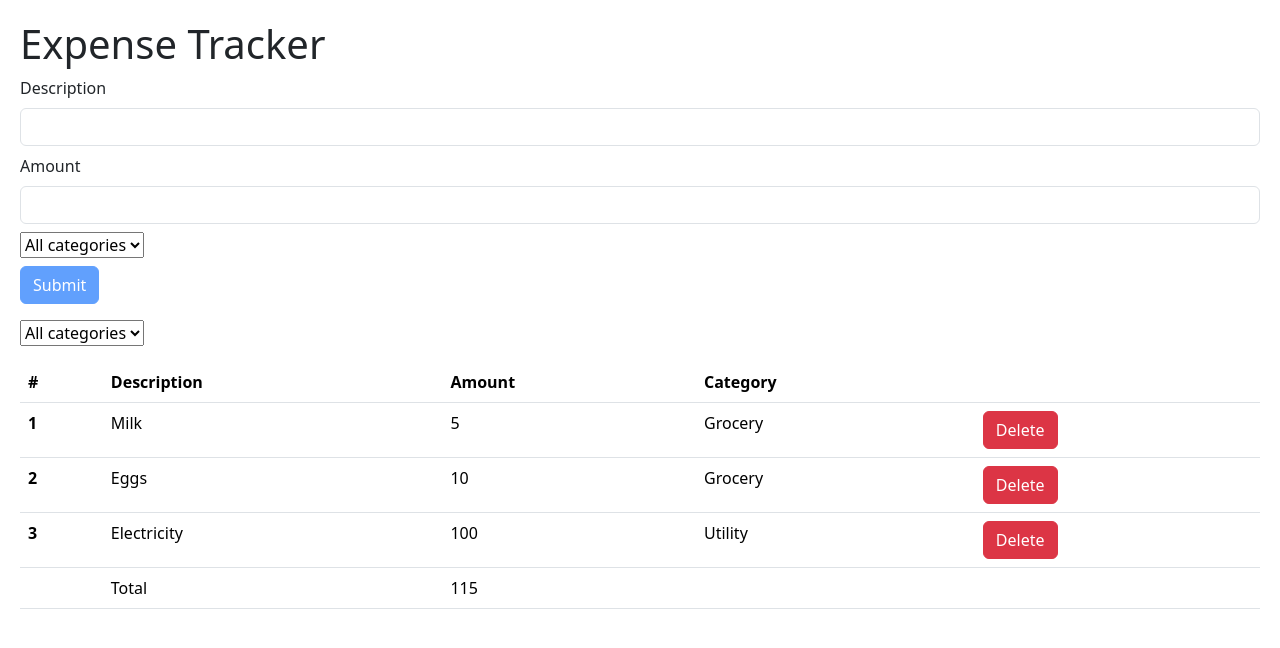
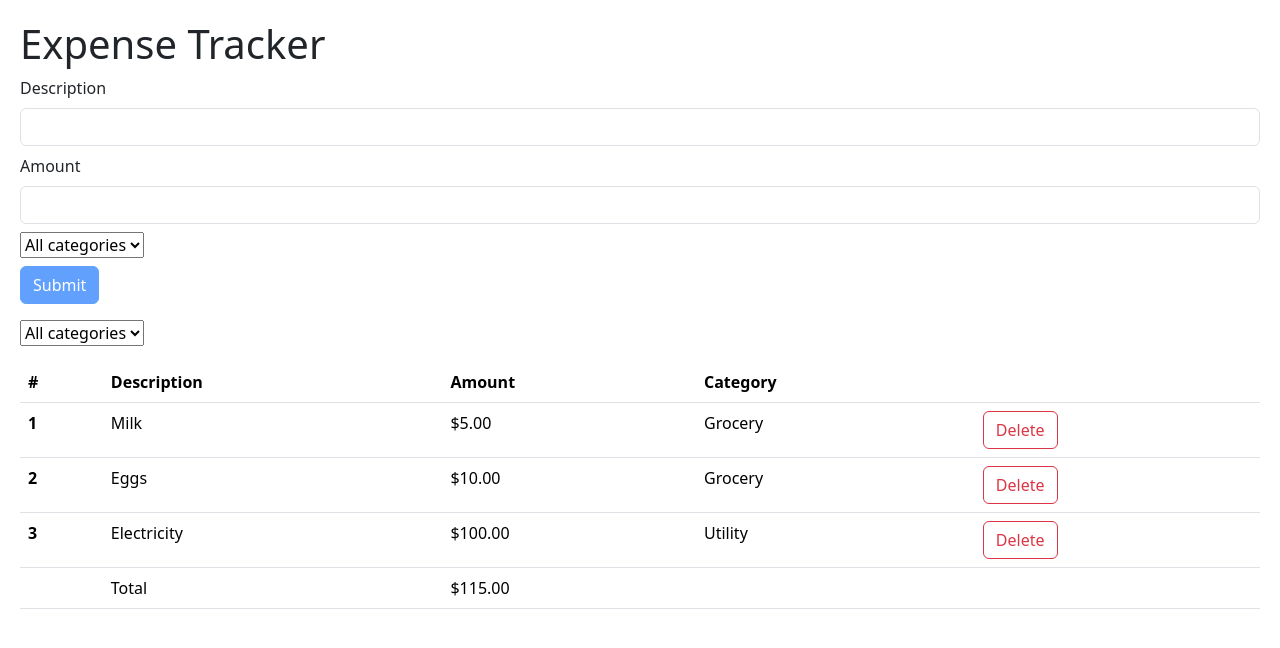
Before and after one commit to sawfiz/Mosh-React-Part-1, a React (Vite) app: page / in a window 1280 px wide. Shown: the top 648 px of the page. Built offline with nearby package versions, Linux system fonts and the light colour scheme; the HTML template or start-up script is replaced by a standard one.

Commit message:
Commit with 4 issues before checking solution

```diff
--- a/src/App.tsx
+++ b/src/App.tsx
@@ -12,6 +12,12 @@ const sample: FormData[] = [
   { description: "Eggs", amount: 10, category: "Grocery" },
   { description: "Electricity", amount: 100, category: "Utility" },
 ];
+
+// ! Three issues
+// - Form validation errors only show after a submit
+// - Can not right align amount in table
+// - Can not bold Total in table
+// - custom-select does not style correctly
 
 function App() {
   const [filter, setFilter] = useState("");
--- a/src/components/ExpenseList.tsx
+++ b/src/components/ExpenseList.tsx
@@ -28,15 +28,15 @@ const ExpenseList = ({ expenses, delExpense }: Props) => {
             <tr key={index + 1}>
               <th scope="row">{index + 1}</th>
               <td>{expense.description} </td>
-              <td>{expense.amount} </td>
+              <td className="text-right">${expense.amount.toFixed(2)}</td>
               <td>{expense.category} </td>
-              <td><button className='btn btn-danger' onClick={() => delExpense(expense)}>Delete</button></td>
+              <td><button className='btn btn-outline-danger' onClick={() => delExpense(expense)}>Delete</button></td>
             </tr>
           ))}
           <tr>
             <th scope="row"></th>
             <td>Total</td>
-            <td>{total} </td>
+            <td className="text-right">${total.toFixed(2)}</td>
             <td> </td>
             <td> </td>
           </tr>
```
